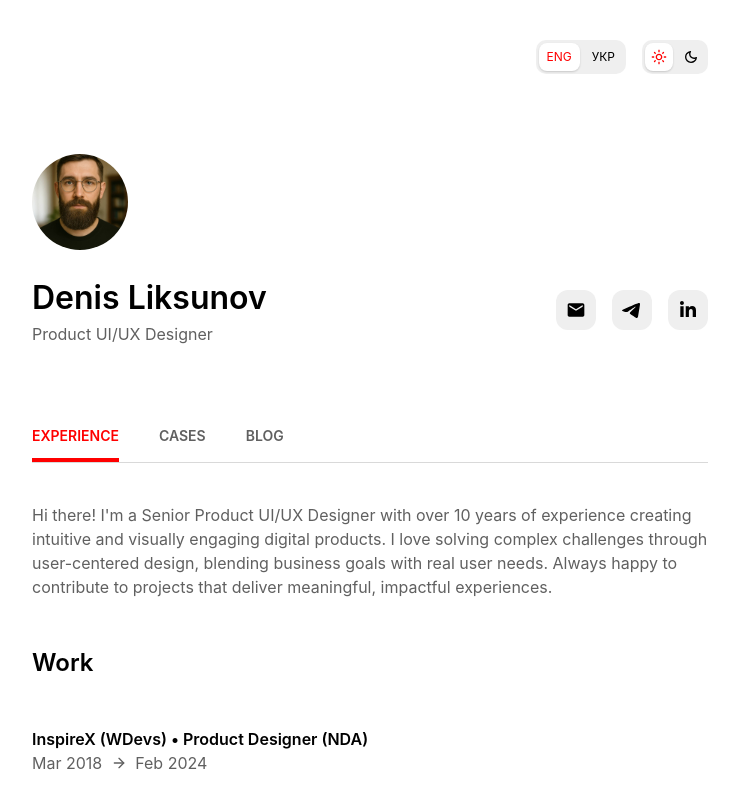
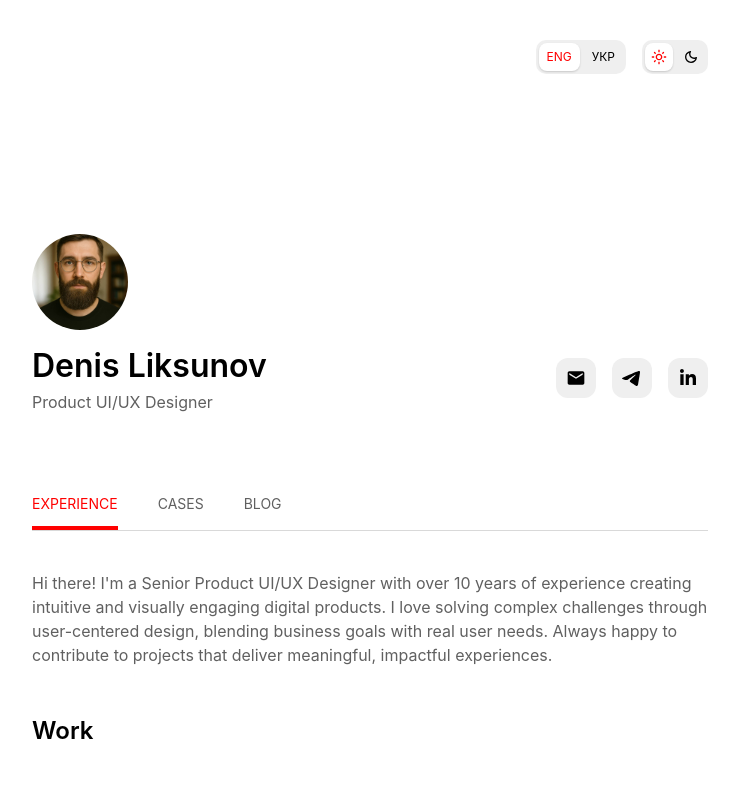
Before and after one commit to lixunoff/CV, a Next.js app: page / in a window 1280 px wide. Shown: the top 794 px of the page, without its empty margins (270-1009 px from the left). Built offline with nearby package versions, Linux system fonts and the light colour scheme.

Commit message:
Small layout fixes

```diff
--- a/app/page.tsx
+++ b/app/page.tsx
@@ -30,8 +30,9 @@ export default function Home() {
   return (
     <main className="w-full px-4 py-10 flex justify-center items-start">
       <div className="flex-1 max-w-[676px] flex flex-col justify-start items-start gap-40">
+        <Header />
+
         <div className="self-stretch flex flex-col justify-start items-center gap-20">
-          <Header />
           <ProfileHero />
 
           <div className="self-stretch flex flex-col justify-start items-start gap-10">
--- a/components/profile/profile-hero.tsx
+++ b/components/profile/profile-hero.tsx
@@ -12,7 +12,7 @@ export function ProfileHero() {
 
   return (
     <div className="self-stretch inline-flex justify-between items-start">
-      <div className="flex-1 inline-flex flex-col justify-start items-start gap-6">
+      <div className="flex-1 inline-flex flex-col justify-start items-start gap-3">
         <div className="w-24 h-24 relative">
           <Image
             src="/images/avatar.jpg"
--- a/components/providers/app-provider.tsx
+++ b/components/providers/app-provider.tsx
@@ -27,6 +27,7 @@ export function AppProvider({ children }: { children: React.ReactNode }) {
   const [theme, setTheme] = useState<Theme>("light");
   const [language, setLanguage] = useState<Language>("en");
   const [mounted, setMounted] = useState(false);
+  const [translationsLoaded, setTranslationsLoaded] = useState(false);
 
   // Функция для определения текущей системной темы
   const getSystemTheme = (): Theme => {
@@ -55,6 +56,13 @@ export function AppProvider({ children }: { children: React.ReactNode }) {
     }
 
     setMounted(true);
+
+    // Имитация задержки загрузки переводов
+    const timer = setTimeout(() => {
+      setTranslationsLoaded(true);
+    }, 500);
+
+    return () => clearTimeout(timer);
   }, []);
 
   // Отдельный эффект для обновления DOM после установки темы
@@ -93,9 +101,12 @@ export function AppProvider({ children }: { children: React.ReactNode }) {
     }
   };
 
-  // Предотвращаем проблемы с SSR
-  if (!mounted) {
-    return <>{children}</>;
+  // Предотвращаем проблемы с SSR и ожидаем загрузку переводов
+  if (!mounted || !translationsLoaded) {
+    // Просто пустой фон без элементов
+    return (
+      <div className="min-h-screen bg-background dark:bg-background-dark"></div>
+    );
   }
 
   return (
@@ -106,21 +117,11 @@ export function AppProvider({ children }: { children: React.ReactNode }) {
 }
 
 export function useApp() {
-    const context = useContext(AppContext);
-
-    // Защитная проверка: если мы во время серверного рендеринга или вне AppProvider,
-    // возвращаем заглушки вместо выброса ошибки
-    if (typeof window === 'undefined' || context === undefined) {
-      return {
-        theme: 'light',
-        setTheme: () => {},
-        language: 'en',
-        setLanguage: () => {},
-        t: (key: string) => key
-      };
-    }
-
-    return context;
+  const context = useContext(AppContext);
+  if (context === undefined) {
+    throw new Error("useApp must be used within an AppProvider");
+  }
+  return context;
 }
 
 // Для совместимости с существующим кодом
--- a/components/ui/typography.tsx
+++ b/components/ui/typography.tsx
@@ -52,7 +52,7 @@ export function LeadText({ children, className }: TypographyProps) {
 export function TabText({ children, className, active = false }: TypographyProps & { active?: boolean }) {
     return (
       <div className={cn(
-        "text-sm font-semibold font-Inter uppercase transition-colors duration-200",
+        "text-sm font-normal font-Inter uppercase transition-colors duration-200",
         active
           ? "text-accent dark:text-accent-dark"
           : "text-muted hover:text-foreground dark:text-muted-dark dark:hover:text-foreground-dark",
```
